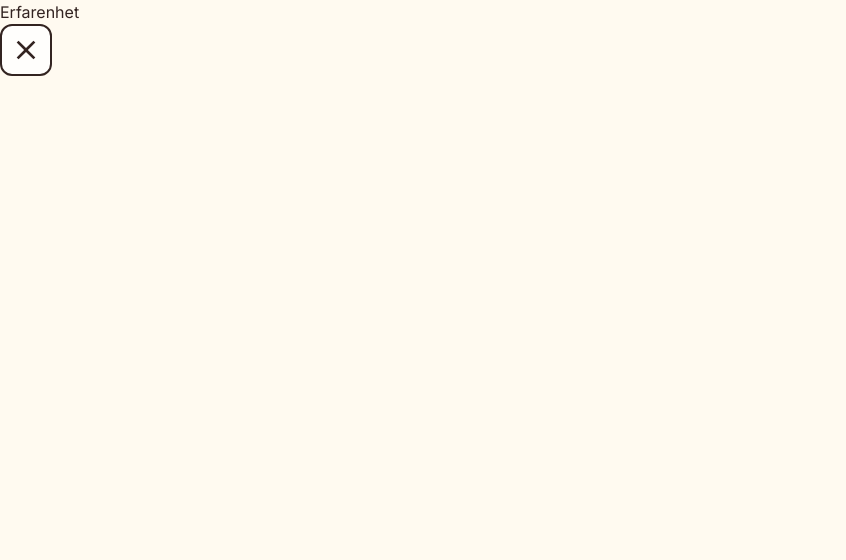
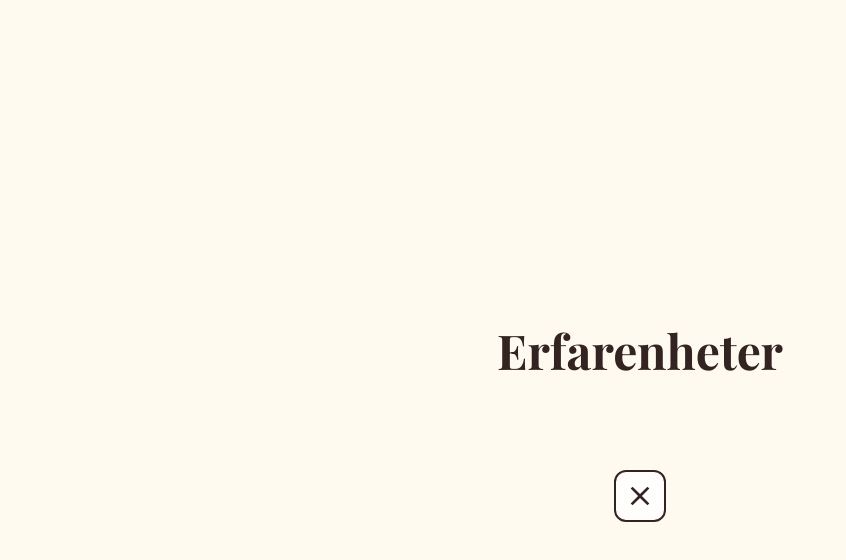
Before and after one commit to Stalhammar/portfolio, a React (Vite) app in the folder portfolio/: page /experience in a window 1280 px wide. Shown: the top 560 px of the page, without its empty margins (0-846 px from the left). Built offline with nearby package versions, Linux system fonts and the light colour scheme; a web font is replaced by a local one.

Commit message:
style: add basic page layouts and style

```diff
--- a/portfolio/src/pages/About.tsx
+++ b/portfolio/src/pages/About.tsx
@@ -2,8 +2,10 @@ import BackButton from "../components/BackButton";
 
 function About() {
   return (
-    <div>
-      <h1>Om mig</h1>
+    <div className="min-h-screen flex flex-col items-center justify-center gap-24">
+      <h1 className="font-serif text-5xl font-bold text-center pt-12">
+        Om mig
+      </h1>
       <BackButton />
     </div>
   );
--- a/portfolio/src/pages/Experience.tsx
+++ b/portfolio/src/pages/Experience.tsx
@@ -2,8 +2,10 @@ import BackButton from "../components/BackButton";
 
 function Experience() {
   return (
-    <div>
-      <h1>Erfarenhet</h1>
+    <div className="min-h-screen flex flex-col items-center justify-center gap-24">
+      <h1 className="font-serif text-5xl font-bold text-center pt-12">
+        Erfarenheter
+      </h1>
       <BackButton />
     </div>
   );
--- a/portfolio/src/pages/Projects.tsx
+++ b/portfolio/src/pages/Projects.tsx
@@ -2,8 +2,10 @@ import BackButton from "../components/BackButton";
 
 function Projects() {
   return (
-    <div>
-      <h1>Mina Projekt</h1>
+    <div className="min-h-screen flex flex-col items-center justify-center gap-24">
+      <h1 className="font-serif text-5xl font-bold text-center pt-12">
+        Projekt
+      </h1>
       <BackButton />
     </div>
   );
--- a/portfolio/src/pages/Skills.tsx
+++ b/portfolio/src/pages/Skills.tsx
@@ -2,8 +2,10 @@ import BackButton from "../components/BackButton";
 
 function Skills() {
   return (
-    <div>
-      <h1>Skills</h1>
+    <div className="min-h-screen flex flex-col items-center justify-center gap-24">
+      <h1 className="font-serif text-5xl font-bold text-center pt-12">
+        Färdigheter
+      </h1>
       <BackButton />
     </div>
   );
```
